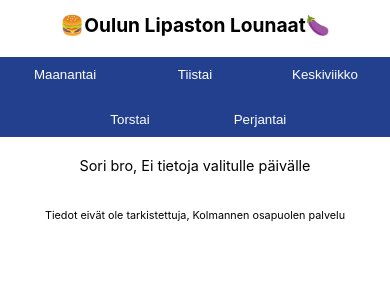
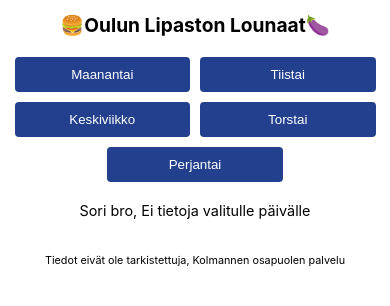
Before and after one commit to OskariKosonen/Oulu-Uni-Lunch, a React (Create React App) app: page / in a window 390 px wide. Shown: the top 306 px of the page. Built offline with nearby package versions, Linux system fonts and the light colour scheme.

Commit message:
fix buttons sticking together

```diff
--- a/src/components/Menu.css
+++ b/src/components/Menu.css
@@ -57,12 +57,12 @@ body {
   color: #fff;
   cursor: pointer;
   transition: background-color 0.3s;
-  flex: 1 1 calc(20% - 10px); /* Adjusted to ensure buttons are side by side */
+  flex: 1 1 calc(50% - 10px);
   max-width: 200px;
 }
 
 .day-buttons button:hover {
-  background-color: #00aeef;
+  background-color: #0056b3;
 }
 
 .day-buttons button:disabled {
@@ -84,36 +84,29 @@ footer {
   padding: 10px;
   position: relative;
   bottom: 0;
-  color: black; /* Fully opaque text */
-  font-size: 12px; /* Smaller font size */
+  color: black;
+  font-size: 12px;
 }
 
 /* Mobile Optimization for screens smaller than 600px */
 @media (max-width: 600px) {
   .day-buttons {
     justify-content: center;
+  }
+
+  .day-buttons button {
+    flex: 1 1 calc(50% - 10px);
+    max-width: 45%;
     background-color: #23408f;
   }
 
-  .day-buttons button {
-    flex: 1 1 calc(50% - 10px); /* Adjusted to ensure buttons are side by side on smaller screens */
-  }
-
   .card-container {
-    justify-content: flex-start;
+    justify-content: center;
     padding: 12px;
   }
 
-  .card {
-    max-width: 90%;
-  }
-
   h1 {
-    font-size: 1.5em; /* Smaller font size for mobile devices */
-  }
-
-  p {
-    font-size: 1em;
+    font-size: 1.5em;
   }
 }
 
@@ -125,7 +118,7 @@ footer {
 
   .day-buttons button {
     flex: 1 1 calc(50% - 10px);
-    max-width: 120px;
+    max-width: 45%;
   }
 
   h1 {
```
